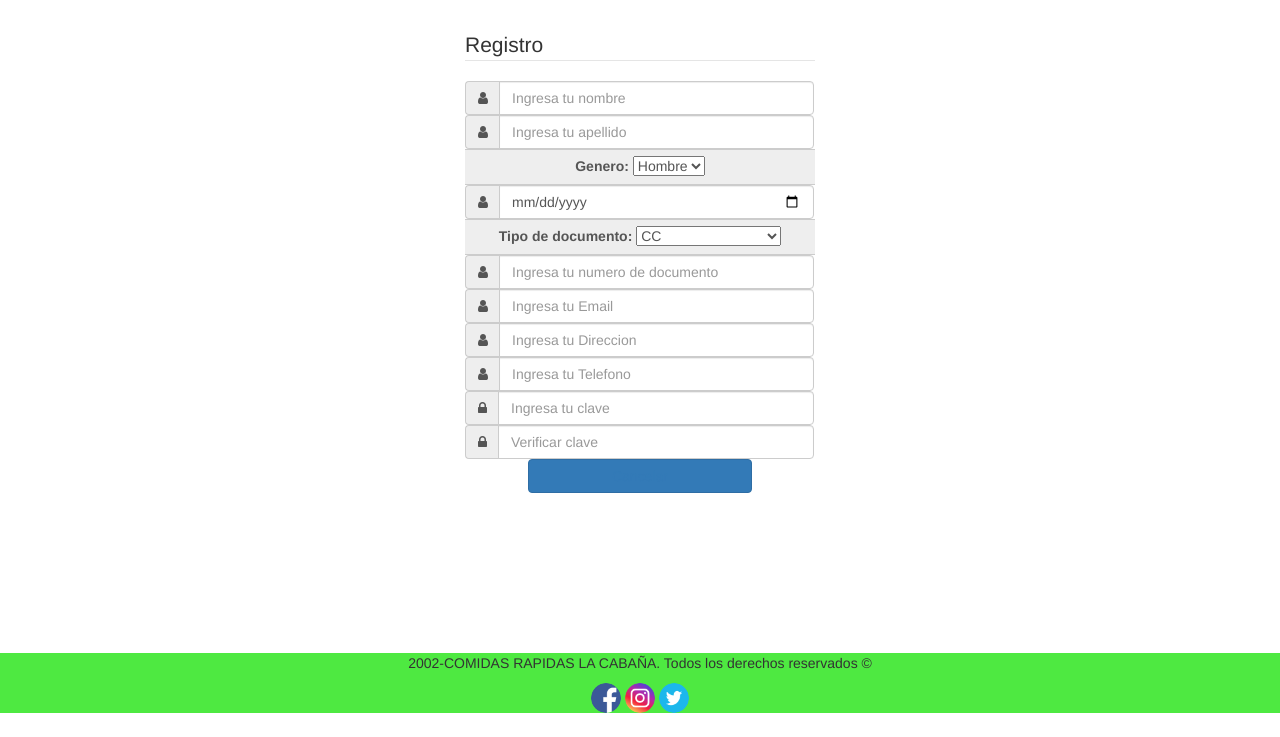
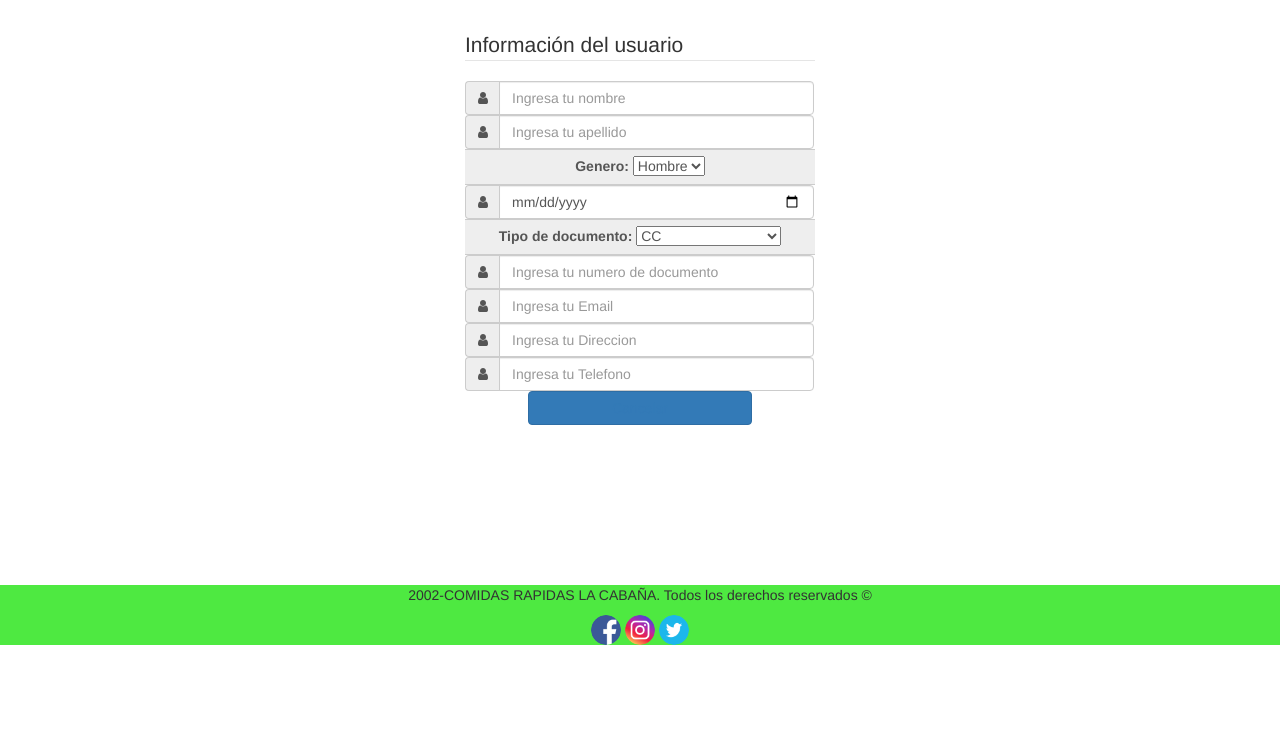
Before and after one commit to tatanaldana/Proyecto, a PHP site: page /Proyecto/view/administrador/forms/usuario/form_view.php in a window 1280 px wide. Shown: the part 63-800 px from the top of the page. Run offline with PHP 8.4, Linux system fonts and the light colour scheme.

Commit message:
Update form_view.php
Se modifica nombre del formulario, se asignar los ids correspondientes a cada campo.

```diff
--- a/view/administrador/forms/usuario/form_view.php
+++ b/view/administrador/forms/usuario/form_view.php
@@ -30,17 +30,17 @@
         <!-- Margen superior (css personalizado )-->
         <div class="spacing-1"></div>
 
-        <form id="formregistro">
+        <form id="formview">
           <!-- Estructura del formulario -->
           <fieldset>
 
-            <legend class="center">Registro</legend>
+            <legend class="center">Información del usuario</legend>
 
             <!-- Caja de texto para usuario -->
             <label class="sr-only" for="user">Nombre</label>
             <div class="input-group">
               <div class="input-group-addon"><i class="fa fa-user"></i></div>
-              <input type="text" class="form-control" name="name" placeholder="Ingresa tu nombre">
+              <input type="text" class="form-control" name="nombre" id="nombre" placeholder="Ingresa tu nombre">
             </div>
 
             <!-- Div espaciador -->
@@ -51,7 +51,7 @@
             <label class="sr-only" for="user">Apellido</label>
             <div class="input-group">
               <div class="input-group-addon"><i class="fa fa-user"></i></div>
-              <input type="text" class="form-control" name="apellido" placeholder="Ingresa tu apellido">
+              <input type="text" class="form-control" name="apellido" id="apellido" placeholder="Ingresa tu apellido">
             </div>
 
             <!-- Div espaciador -->
@@ -75,7 +75,7 @@
             <label class="sr-only" for="user">Fecha nacimiento</label>
             <div class="input-group">
               <div class="input-group-addon"><i class="fa fa-user"></i></div>
-              <input type="date" class="form-control" name="fecha_naci">
+              <input type="date" class="form-control" name="fecha_naci" id="fecha_naci">
             </div>
 
 
@@ -101,7 +101,7 @@
             <label class="sr-only" for="user">No Documento</label>
             <div class="input-group">
               <div class="input-group-addon"><i class="fa fa-user"></i></div>
-              <input type="number" class="form-control" name="doc" placeholder="Ingresa tu numero de documento ">
+              <input type="number" class="form-control" name="doc" id="doc" placeholder="Ingresa tu numero de documento ">
             </div>
             <!-- Div espaciador
               <div class="spacing-2"></div>
@@ -120,7 +120,7 @@
             <label class="sr-only" for="user">Documento</label>
             <div class="input-group">
               <div class="input-group-addon"><i class="fa fa-user"></i></div>
-              <input type="text" class="form-control" name="email" placeholder="Ingresa tu Email">
+              <input type="text" class="form-control" name="email"  id="email" placeholder="Ingresa tu Email">
             </div>
 
 
@@ -131,7 +131,7 @@
             <label class="sr-only" for="user">Direccion</label>
             <div class="input-group">
               <div class="input-group-addon"><i class="fa fa-user"></i></div>
-              <input type="text" class="form-control" name="direccion" placeholder="Ingresa tu Direccion">
+              <input type="text" class="form-control" name="direccion" id="direccion" placeholder="Ingresa tu Direccion">
             </div>
 
 
@@ -143,28 +143,12 @@
             <label class="sr-only" for="user">telefono</label>
             <div class="input-group">
               <div class="input-group-addon"><i class="fa fa-user"></i></div>
-              <input type="tel" class="form-control" name="tel" placeholder="Ingresa tu Telefono">
+              <input type="tel" class="form-control" name="tel" id="tel" placeholder="Ingresa tu Telefono">
             </div>
 
             <!-- Div espaciador -->
             <div class="spacing-2"></div>
 
-            <!-- Caja de texto para la clave-->
-            <label class="sr-only" for="clave">Contraseña</label>
-            <div class="input-group">
-              <div class="input-group-addon"><i class="fa fa-lock"></i></div>
-              <input type="password" autocomplete="off" class="form-control" name="clave" placeholder="Ingresa tu clave">
-            </div>
-
-            <!-- Div espaciador -->
-            <div class="spacing-2"></div>
-
-            <!-- Caja de texto para la clave-->
-            <label class="sr-only" for="clave">Verificar contraseña</label>
-            <div class="input-group">
-              <div class="input-group-addon"><i class="fa fa-lock"></i></div>
-              <input type="password" autocomplete="off" class="form-control" name="clave2" placeholder="Verificar clave">
-            </div>
             <!-- Boton Login para activar la funcion click y enviar los datos mediante ajax -->
             <div class="row">
               <div class="col-xs-8 col-xs-offset-2 ">
@@ -189,6 +173,8 @@
   <script src="../../../public/js/sweetalert.min.js"></script>
   <!-- Js personalizado -->
   <script src= "../../../public/js/usuario.js"></script>
+  <!-- Js personalizado -->
+  <script src= "../../../public/js/dates2.js"></script>
 </body>
 
 <br><br><br><br><br><br><br>
```
